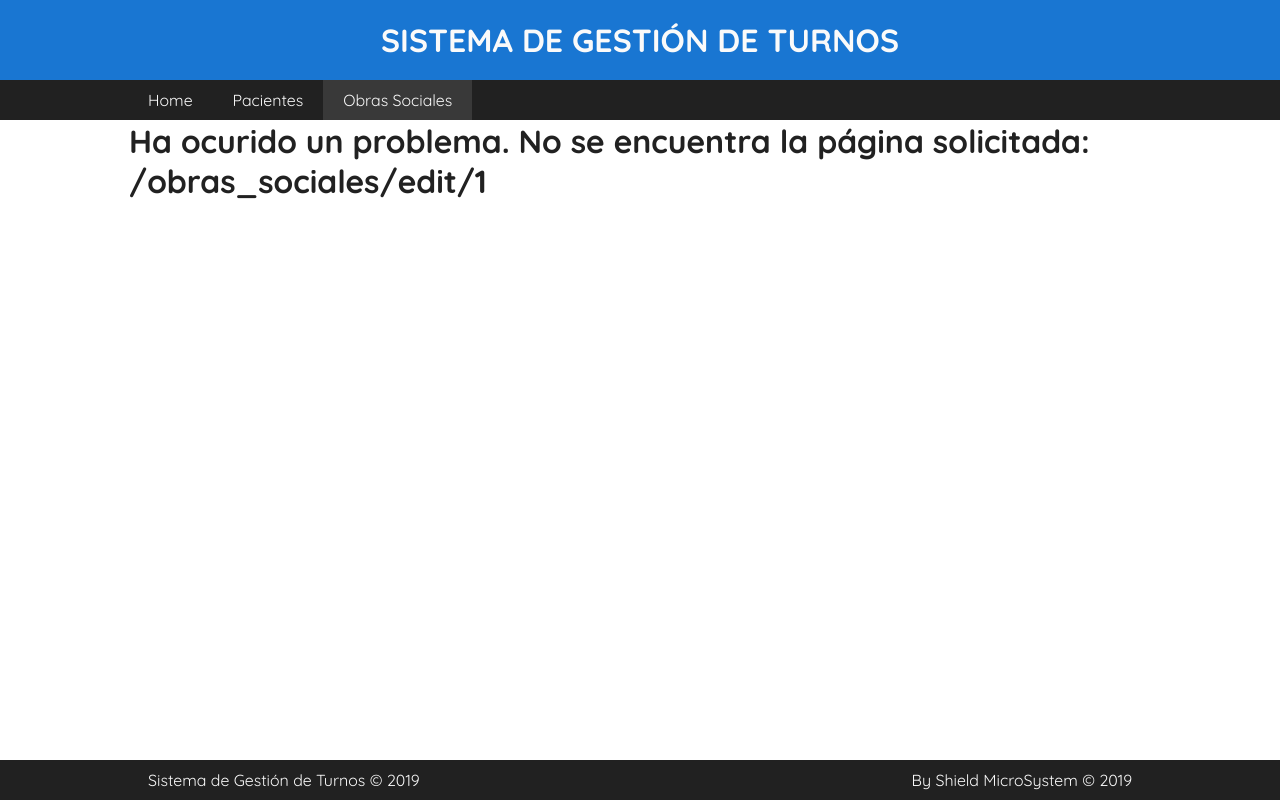
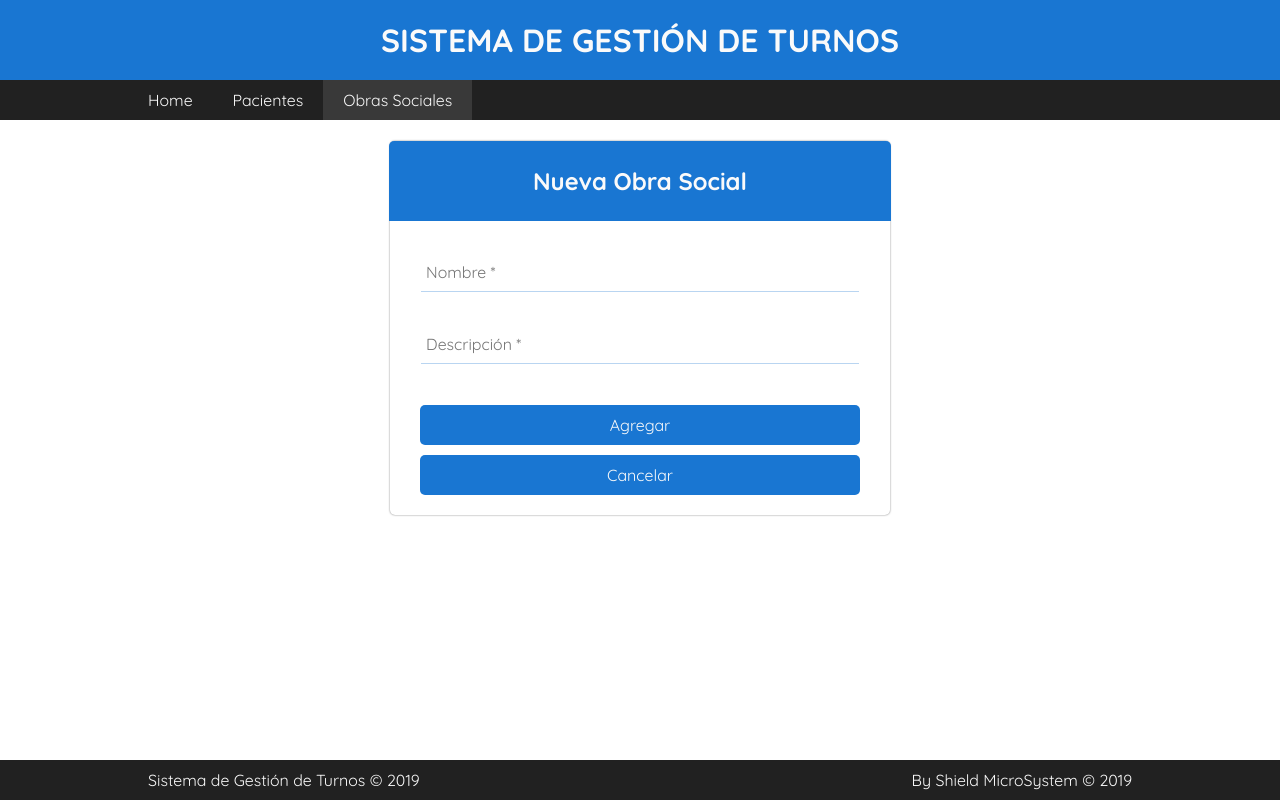
Before and after one commit to mrcrawled/GestionDeTurno, a React (Create React App) app in the folder client/: page /obras_sociales/edit/1 in a window 1280 px wide. Built offline with nearby package versions, Linux system fonts and the light colour scheme.

Commit message:
Actualizacion del repositorio

```diff
--- a/client/src/App.jsx
+++ b/client/src/App.jsx
@@ -4,6 +4,7 @@ import Header from './Components/Header';
 import Home from './Components/Home';
 import Footer from './Components/Footer';
 import NavBar from './Components/NavBar';
+
 
 import Paciente from './Components/Paciente/Paciente';
 import PacienteForm from './Components/Paciente/PacienteForm';
@@ -35,6 +36,7 @@ class App extends Component {
 
               <Route exact path="/obras_sociales" component={ObraSocial} />
               <Route exact path="/obras_sociales/new" component={ObraSocialForm} />
+              <Route exact path="/obras_sociales/edit/:id" component={ObraSocialForm} />
               <Route exact path="/obras_sociales/:id" component={ObraSocialInfo} />
               <Route component={NotFound} />
             </Switch>
--- a/client/src/Components/ObraSocial/ObraSocial.jsx
+++ b/client/src/Components/ObraSocial/ObraSocial.jsx
@@ -57,10 +57,13 @@ class ObraSocial extends Component {
                             obra_social.nombre,
                             obra_social.descripcion,
                             <i onClick={(event) => this.deleteObraSocial(event, obra_social.id, index)} className="far fa-trash-alt"></i>,
+                            <Link to={`/obras_sociales/edit/${obra_social.id}`} className="fas fa-edit"/>,
+
                             <Link to={`/obras_sociales/${obra_social.id}`} className="fas fa-folder"/>
                         ]
                     })}
                     delete="2"
+                    edit="4"
                     info="3"
                 />
             </div>
--- a/client/src/Components/ObraSocial/ObraSocialForm.jsx
+++ b/client/src/Components/ObraSocial/ObraSocialForm.jsx
@@ -8,6 +8,7 @@ class ObraSocialForm extends Component {
         this.state = {
             nombre: '',
             descripcion: '',
+            isEditable: false
         };
     }
 
@@ -19,9 +20,25 @@ class ObraSocialForm extends Component {
                 nombre: this.state.nombre,
                 descripcion: this.state.descripcion
             });
-            if(res.data.status === "OK"){
-                this.props.history.push(res.data.id_obra_social);
+            if (res.data.status === "OK") {
+                history.push(res.data.id_obra_social);
             }
+        } catch (error) {
+            console.log(error);
+        }
+    }
+
+    actualizarObraSocial = async () => {
+        try {
+            const { match: { params: { id } } } = this.props;
+            const res = await axios.put(`/obras_sociales/edit/${id}`)
+            const actualizarObraSocial = res.data;
+            console.log(actualizarObraSocial);
+            this.setState({
+                id: actualizarObraSocial.id,
+                nombre: actualizarObraSocial.nombre,
+                descripcion: actualizarObraSocial.descripcion
+            });
         } catch (error) {
             console.log(error);
         }
@@ -38,7 +55,7 @@ class ObraSocialForm extends Component {
     }
     render() {
         return (
-            <form onSubmit={this.agregarObraSocial} className="formulario">
+            <form onSubmit={this.actualizarObraSocial} className="formulario">
                 <div className="form-header">
                     Nueva Obra Social
                 </div>
--- a/client/src/Components/ObraSocial/ObraSocialInfo.jsx
+++ b/client/src/Components/ObraSocial/ObraSocialInfo.jsx
@@ -16,7 +16,6 @@ class ObraSocialInfo extends Component {
             const { match: { params: {id} } } = this.props;
             const res = await axios.get(`/obras_sociales/${id}`)
             const obraSocialInfo = res.data;
-            console.log(obraSocialInfo);
             this.setState({
                 id: obraSocialInfo.id,
                 nombre: obraSocialInfo.nombre,
```
